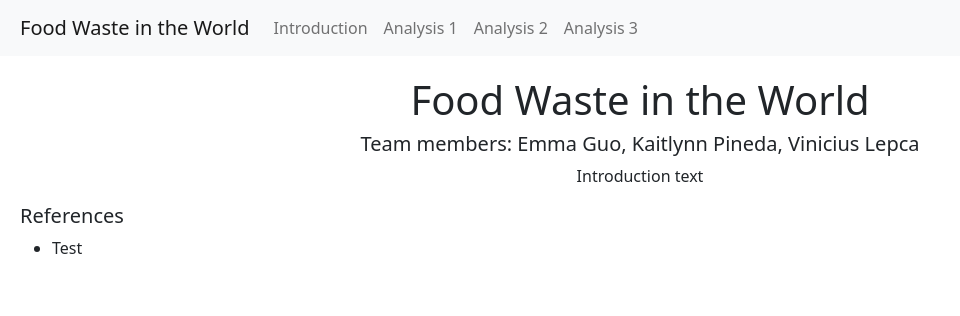
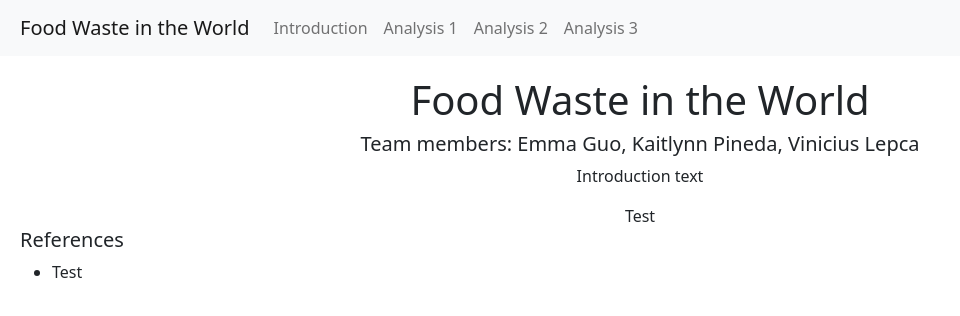
Before and after one commit to viniciuslepca/hci-proj-2, a React (Create React App) app: page / in a window 1280 px wide. Shown: the top 316 px of the page, without its empty margins (0-960 px from the left). Built offline with nearby package versions, Linux system fonts and the light colour scheme; no server answers.

Commit message:
Get data from online source

```diff
--- a/package.json
+++ b/package.json
@@ -7,6 +7,8 @@
     "@testing-library/react": "^11.2.7",
     "@testing-library/user-event": "^12.8.3",
     "bootstrap": "^5.1.3",
+    "fs": "0.0.1-security",
+    "papaparse": "^5.3.1",
     "react": "^17.0.2",
     "react-bootstrap": "^2.0.2",
     "react-dom": "^17.0.2",
@@ -36,5 +38,6 @@
       "last 1 firefox version",
       "last 1 safari version"
     ]
-  }
+  },
+  "proxy": "https://foodandagricultureorganization.shinyapps.io"
 }
--- a/src/App.js
+++ b/src/App.js
@@ -1,5 +1,7 @@
 import './App.css';
 import {Navbar, Nav} from 'react-bootstrap';
+import Papa from 'papaparse';
+import React from "react";
 
 function App() {
     return (
@@ -8,7 +10,7 @@ function App() {
             <div style={{margin: 20}}>
                 <div style={{textAlign: "center"}}>
                     <Introduction/>
-
+                    <WorldDataVis/>
                 </div>
                 <References/>
             </div>
@@ -36,6 +38,34 @@ function Introduction() {
     </div>
 }
 
+class WorldDataVis extends React.Component {
+    constructor(props) {
+        super(props);
+        this.state = {
+            data: []
+        }
+        this.getData()
+    }
+
+    getData = () => {
+        const dataUrl = "/FoodLoss/_w_3afac92c/session/051b790071ac109e65dc118a665828eb/download/Data.csv?w=3afac92c";
+        Papa.parse(dataUrl, {
+            header: true,
+            download: true,
+            complete: results => this.setState({data: results.data})
+        })
+    }
+
+    render() {
+        console.log(this.state.data);
+        return (
+            <div>
+                Test
+            </div>
+        );
+    }
+}
+
 function References() {
     return <div id="references">
         <h5>References</h5>
```
Also changed, not shown: 1 other file (tests, documents, lock files or other folders).
